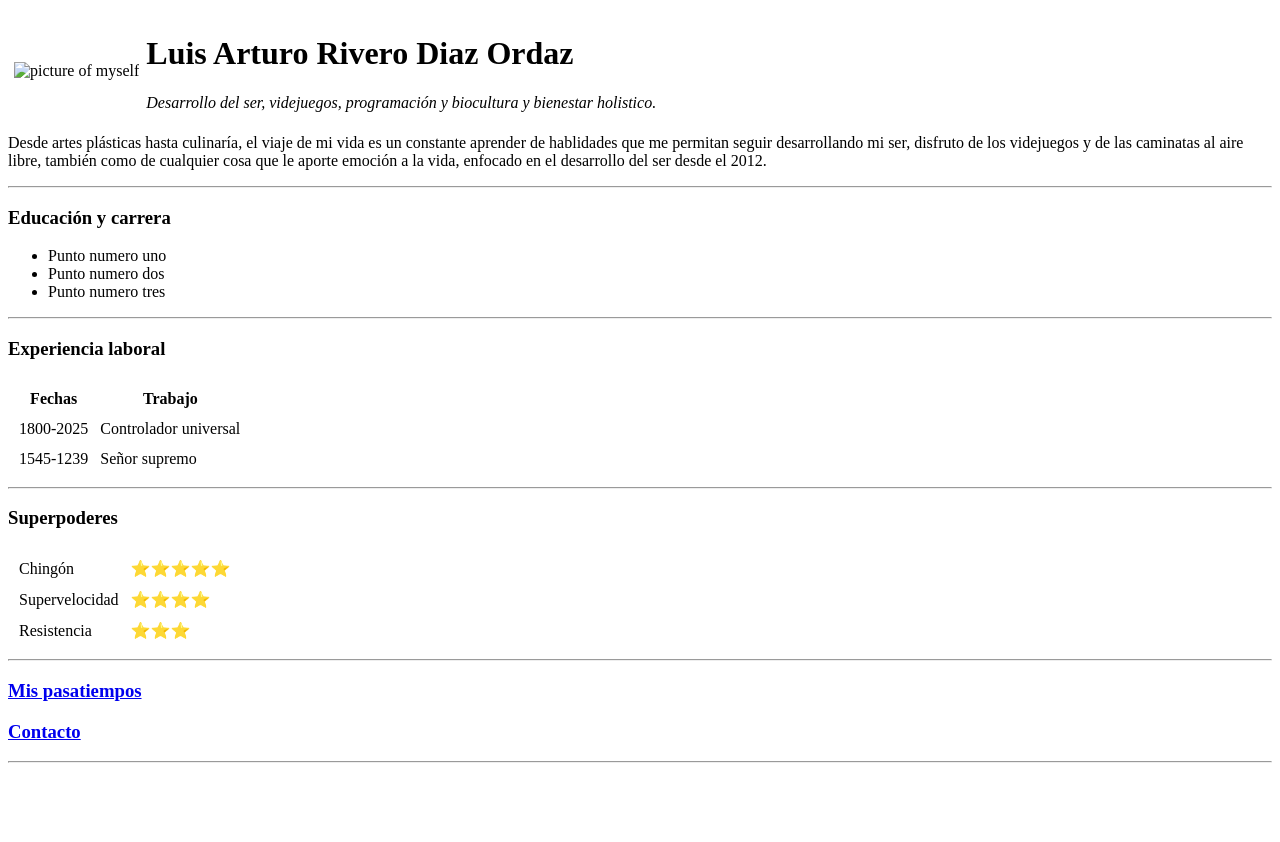
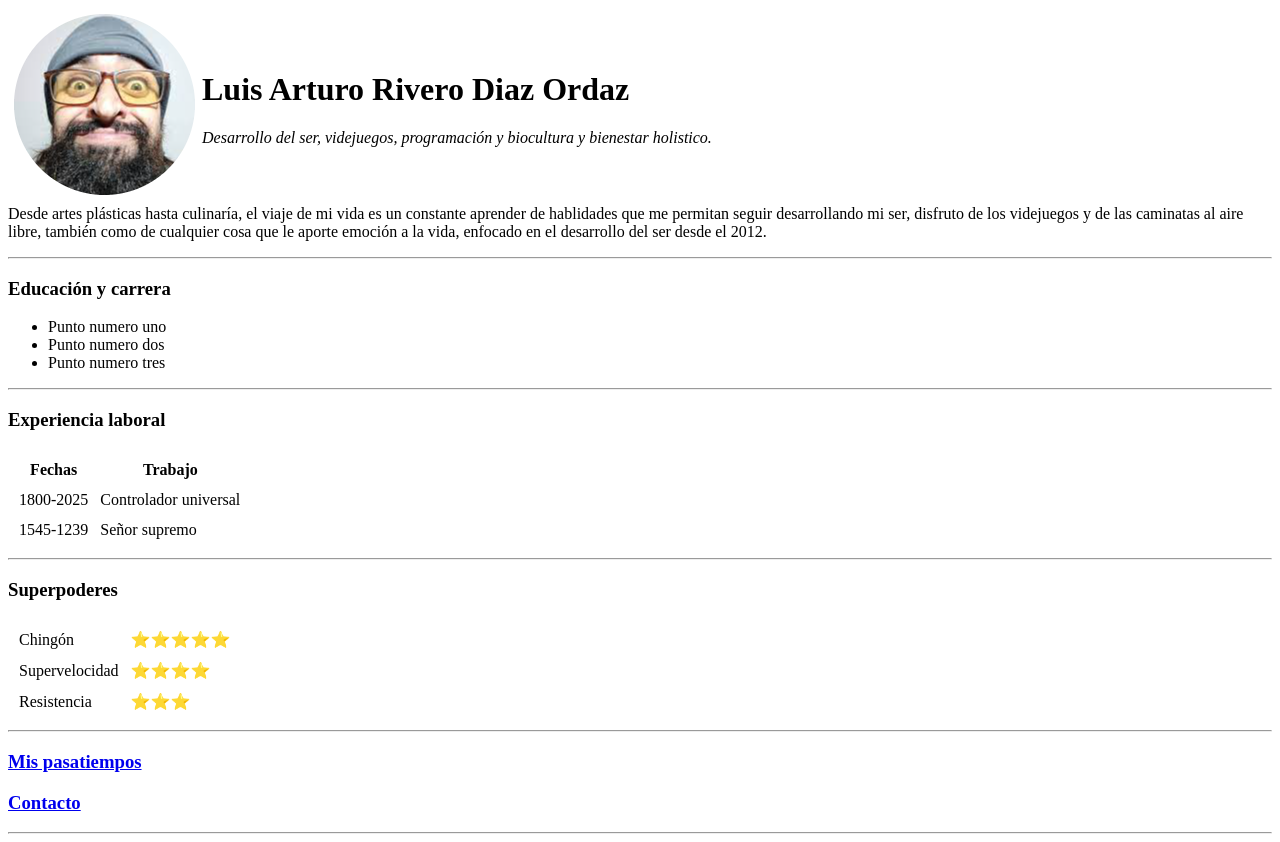
Before and after one commit to Muchalms/muchalmscv, a plain HTML site: page index.html in a window 1280 px wide. Before the commit the page ends 800 px from the top, so only its background shows below. Drawn offline with Linux system fonts and the light colour scheme.

Commit message:
Update index.html

```diff
--- a/index.html
+++ b/index.html
@@ -9,7 +9,7 @@
 <body>
   <table cellspacing="5" >
     <tr>
-      <td><img src="C:\Users\mucha\OneDrive\Documents\Web development\HTML - Personal Site\images\Muchalma.png" alt="picture of myself"></td>
+      <td><img src="images/Muchalma1.png" alt="picture of myself"></td>
       <td><h1>Luis Arturo Rivero Diaz Ordaz</h1>
       <p>
         <em>Desarrollo del ser, videjuegos, programación y biocultura y bienestar holistico.</em>
```
